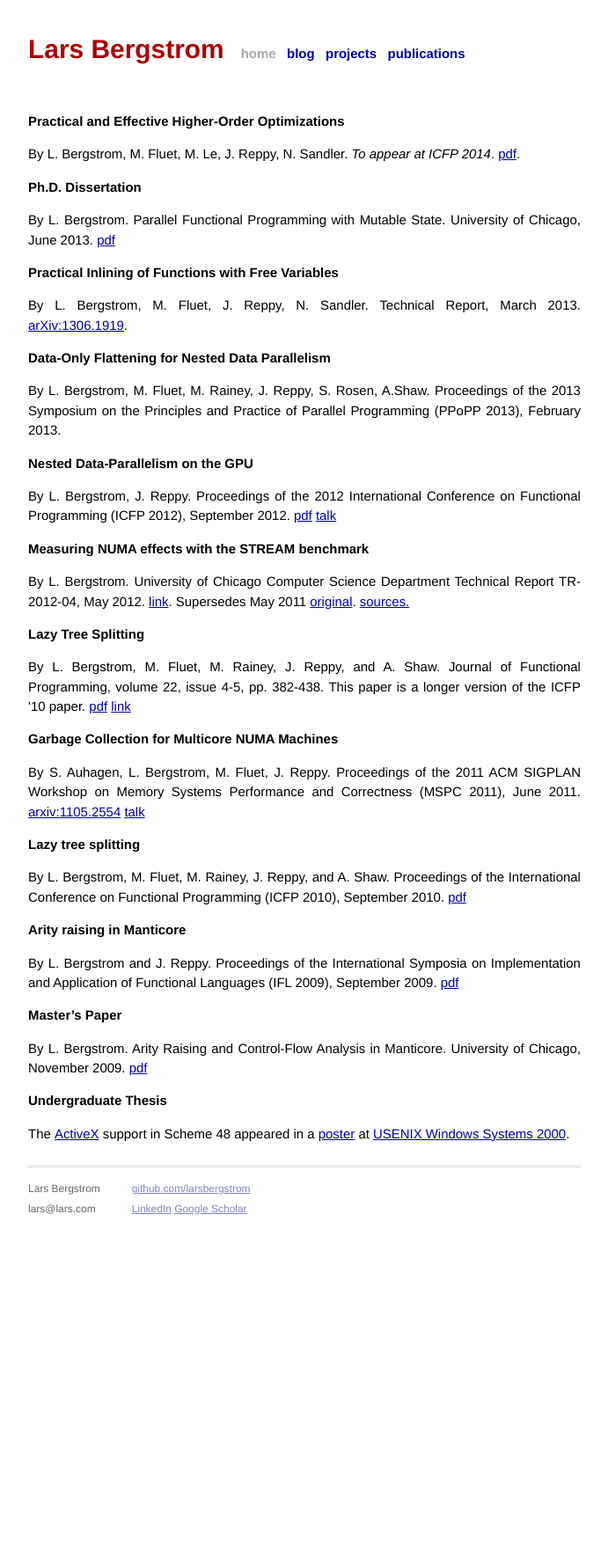
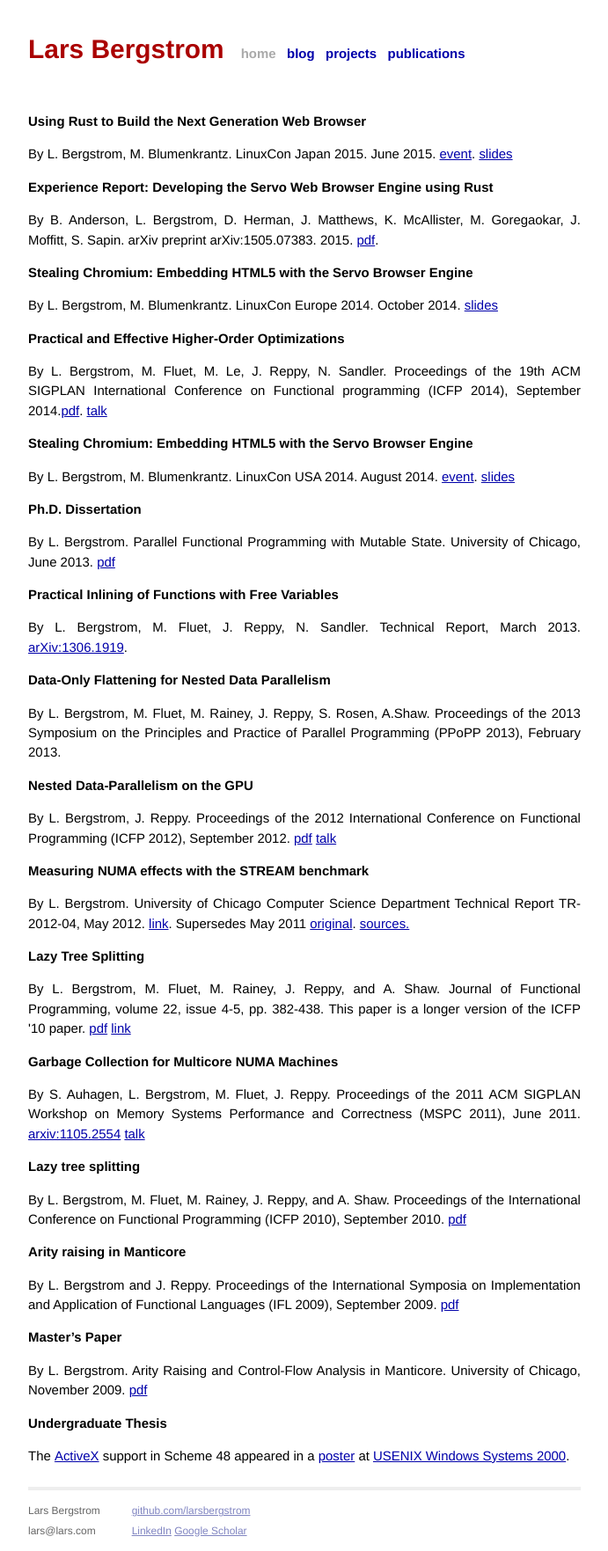
Before and after one commit to larsbergstrom/larsbergstrom.github.io, a Jekyll site: the page built from publications.html, in a window 1280 px wide. Shown: the whole page at 88% size, without its empty margins (294-985 px from the left). Built offline with Jekyll 4.4.1, drawn with Linux system fonts in a browser that asks for light colours; Markdown is read by kramdown in place of the engine named in the settings; before the commit the page ends 1397 px from its top, so only the background shows below that.

Commit message:
Add more publications and make the image non-dropbox-hosted.

```diff
--- a/publications.html
+++ b/publications.html
@@ -1,14 +1,28 @@
 ---
 layout: default
-title: Lars Bergstrom - Publications
+title: Lars Bergstrom - Publications & Talks
 ---
 
 
-<h4>Practical and Effective Higher-Order Optimizations<br>
-</h4>
-<p>By L. Bergstrom, M. Fluet, M. Le, J. Reppy, N. Sandler. <em>To appear at ICFP 2014</em>. <a href="https://dl.dropboxusercontent.com/u/1620890/website/writings/ho-optimization.pdf">pdf</a>.</p>
+<div id="publications">
 
-<div id="publications">
+<h4>Using Rust to Build the Next Generation Web Browser</h4>
+<p>By L. Bergstrom, M. Blumenkrantz. LinuxCon Japan 2015. June 2015. <a href="http://lccojapan2015.sched.org/event/4f6ffe32fd16232f029c29ba9e8c4fac">event</a>. <a href="{{ site.url }}/presentations/LinuxConJP2015.pdf">slides</a></p>
+
+<h4>Experience Report: Developing the Servo Web Browser Engine using Rust</h4>
+<p>By B. Anderson, L. Bergstrom, D. Herman, J. Matthews, K. McAllister, M. Goregaokar, J. Moffitt, S. Sapin. arXiv preprint arXiv:1505.07383. 2015. <a href="http://arxiv.org/pdf/1505.07383">pdf</a>.</p>
+
+
+<h4>Stealing Chromium: Embedding HTML5 with the Servo Browser Engine</h4>
+<p>By L. Bergstrom, M. Blumenkrantz. LinuxCon Europe 2014. October 2014. <a href="{{ site.url }}/presentations/LinuxConEU2014.pdf">slides</a></p>
+
+<h4>Practical and Effective Higher-Order Optimizations</h4>
+<p>By L. Bergstrom, M. Fluet, M. Le, J. Reppy, N. Sandler. Proceedings of the 19th ACM SIGPLAN International Conference on Functional programming (ICFP 2014), September 2014.<a href="https://dl.dropboxusercontent.com/u/1620890/website/writings/ho-optimization.pdf">pdf</a>. <a href="https://www.youtube.com/watch?v=dXrs4BB34Z4">talk</a></p>
+
+
+<h4>Stealing Chromium: Embedding HTML5 with the Servo Browser Engine</h4>
+<p>By L. Bergstrom, M. Blumenkrantz. LinuxCon USA 2014. August 2014. <a href="http://lccona14.sched.org/event/aff393e7ce1495272da79ea0da6449ca">event</a>. <a href="{{ site.url }}/presentations/LinuxConUS2014.pdf">slides</a></p>
+
 <h4>Ph.D. Dissertation
 </h4>
 <p>By L. Bergstrom. Parallel Functional Programming with Mutable State. University of Chicago, June 2013. <a href="http://dl.dropbox.com/u/1620890/website/writings/bergstrom-dissertation.pdf">pdf</a></p>
```
Also changed, not shown: index.html (+6 -15 lines), images/LarsEric.png (added), 2 other files.
